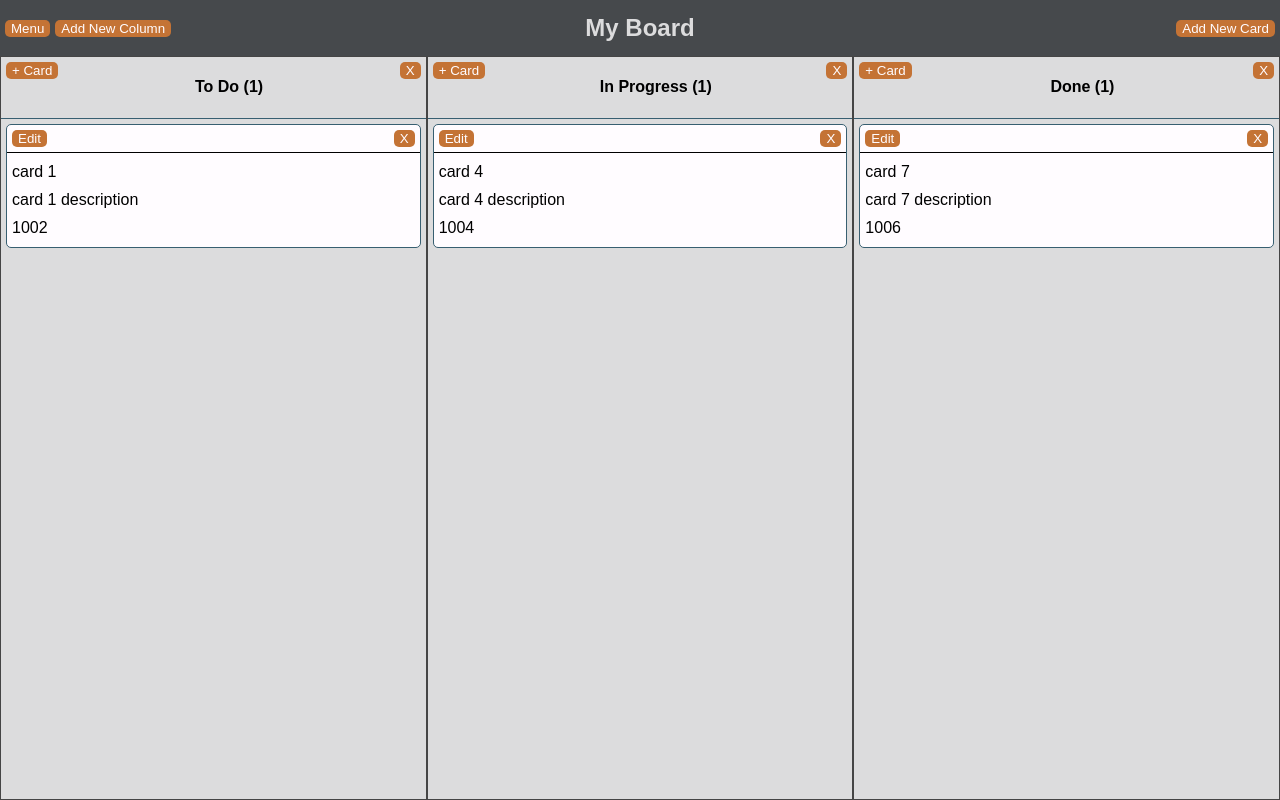
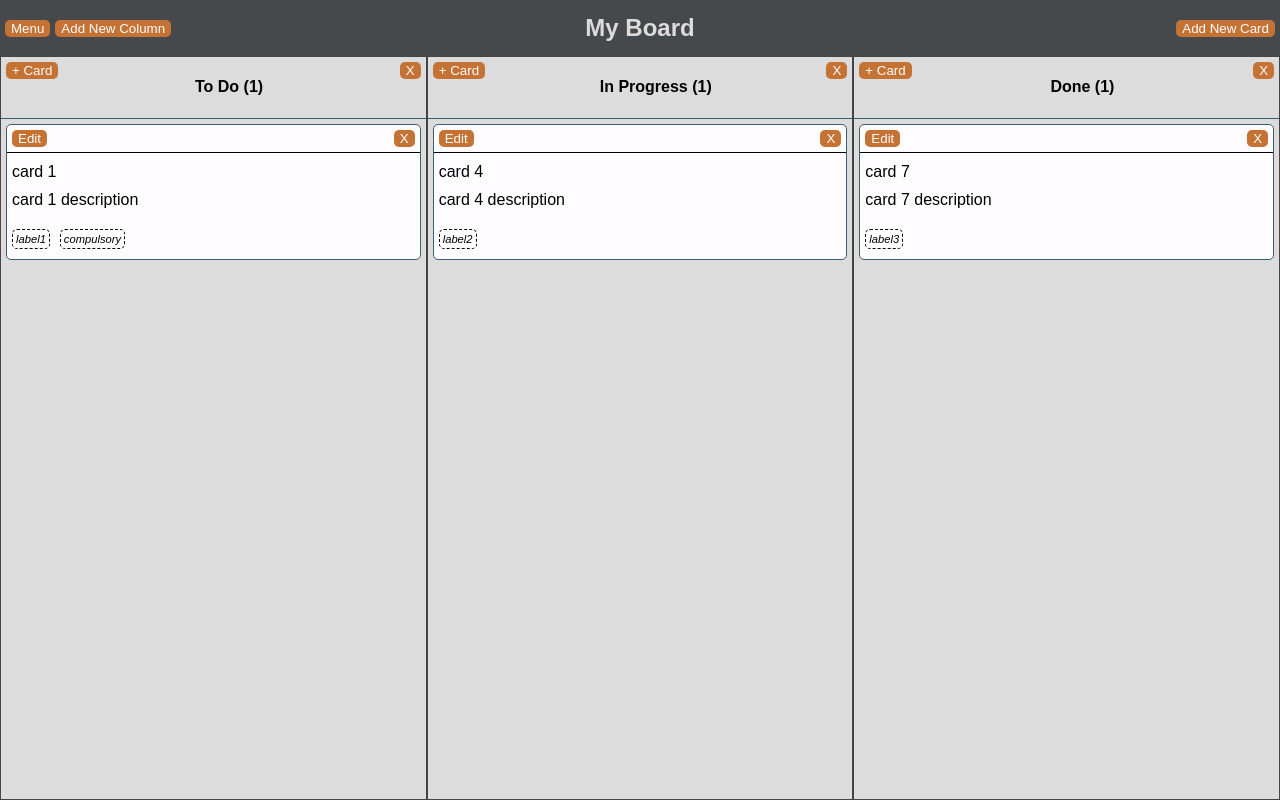
Before and after one commit to acsly/kanbanboard-naive-react, a React app: page / in a window 1280 px wide. Built offline with nearby package versions, Linux system fonts and the light colour scheme.

Commit message:
labels implemented

```diff
--- a/src/components/Cards/Card/Card.js
+++ b/src/components/Cards/Card/Card.js
@@ -1,5 +1,7 @@
 import React from 'react';
 import classes from './Card.css';
+
+import Labels from '../../Labels/Labels';
 
 const card = (props) => (
     <div className={classes.Card}>
@@ -8,7 +10,7 @@ const card = (props) => (
         <div className={classes.cardContent}>
             <p>{props.title}</p>
             <p>{props.description}</p>
-            <p>{props.id}</p>
+            <Labels labels={props.labels} />
         </div>
     </div>
 );
--- a/src/components/Cards/Cards.js
+++ b/src/components/Cards/Cards.js
@@ -7,6 +7,7 @@ const cards = (props) => props.cards.map((card, index) => {
         id={card.id}
         title={card.title}
         description={card.description}
+        labels={card.labels}
         key={card.id}
         deleteCardClicked={props.deleteCardClicked}
         editCardClicked={props.editCardClicked}/>
--- /dev/null
+++ b/src/components/Labels/Label/Label.css
@@ -0,0 +1,13 @@
+.Label {
+    display: inline-block;
+    width: fit-content;
+    height: auto;
+    text-align: center;
+    padding: 3px;
+    background-color: rgba(107, 24, 184, 0.5);
+    border-style: dashed;
+    border-radius: 5px;
+    border-width: 1px;
+    font-size: 0.7em;
+    font-style: italic;
+}
--- /dev/null
+++ b/src/components/Labels/Label/Label.js
@@ -0,0 +1,8 @@
+import React from 'react';
+import classes from './Label.css';
+
+const label = (props) => (
+    <p className={classes.Label} style={{ backgroundColor: props.color }}>{props.name}</p>
+);
+
+export default label;
--- /dev/null
+++ b/src/components/Labels/Labels.js
@@ -0,0 +1,14 @@
+import React from 'react';
+
+import Label from './Label/Label';
+
+const labels = (props) => props.labels.map((label, index) => {
+    return <Label
+        id={label.id}
+        name={label.name}
+        color={label.color}
+        key={label.id}
+        deleteLabelClicked={props.deleteLabelClicked} />
+});
+
+export default labels;
--- a/src/components/generics/Cardform/Cardform.css
+++ b/src/components/generics/Cardform/Cardform.css
@@ -1,5 +1,11 @@
 .Cardform {
     padding: 20px;
+}
+
+.Cardform p {
+    word-wrap: break-word;
+    word-break: break-word;
+    margin: 10px 5px;
 }
 
 .cancelBtn {
@@ -24,6 +30,15 @@
     border: none;
 }
 
+.labelInput {
+    display: inline-block;
+    width: 10%;
+    margin-bottom: 10px;
+    margin-left: 10px;
+    border: none;
+    font-style: italic;
+}
+
 .columnSelector {
     width: max-content;
     margin-right: 10px;
--- a/src/components/generics/Cardform/Cardform.js
+++ b/src/components/generics/Cardform/Cardform.js
@@ -1,5 +1,7 @@
 import React from 'react';
 import classes from './Cardform.css';
+
+import Labels from '../../Labels/Labels';
 
 const cardform = (props) => {
     let options = props.columns;
@@ -9,18 +11,21 @@ const cardform = (props) => {
     let selectedOption,
         id,
         title,
-        description;
+        description,
+        labels,
+        labelName = "",
+        labelColor = "#FFF";
     if (props.columns.length > 0) {
         selectedOption = props.columns[0].id
     } else {
         selectedOption = 0;
     }
     if (props.cardToEdit !== undefined && props.cardToEdit !== null) {
-        console.log(props.cardToEdit);
         if (props.cardToEdit.card !== undefined && props.cardToEdit.card !== null) {
             id = props.cardToEdit.card.id;
             title = props.cardToEdit.card.title;
             description = props.cardToEdit.card.description;
+            labels = props.cardToEdit.card.labels;
             selectedOption = props.cardToEdit.columnIndex;
         } else {
             id = null;
@@ -36,8 +41,14 @@ const cardform = (props) => {
             description = event.target.value;
         } else if (event.target.id === "column-selector") {
             selectedOption = event.target.options[event.target.options.selectedIndex].getAttribute("optionid");
+        } else if (event.target.id === "labels-name") {
+            labelName = event.target.value;
+        } else if (event.target.id === "labels-color") {
+            labelColor = event.target.value;
+            console.log(labelColor);
         }
     };
+
     let form = (
         <div className={classes.Cardform}>
             <button className={classes.cancelBtn} onClick={() => props.cancelClicked("Cancel")}>X</button>
@@ -59,6 +70,21 @@ const cardform = (props) => {
                     onChange={(event) => onChangeHandler(event)}
                     defaultValue={description} >
                 </input>
+                <input
+                    id="labels-color"
+                    type="color"
+                    onChange={(event) => onChangeHandler(event)}
+                    defaultValue="#ffffff" >
+                </input>
+                <input
+                    id="labels-name"
+                    type="text"
+                    className={classes.labelInput}
+                    placeholder="label"
+                    onChange={(event) => onChangeHandler(event)} >
+                </input>
+                <button onClick={() => props.addLabelClicked(labelName, labelColor)}>+</button>
+                <Labels labels={labels} />
                 <div className={classes.center}>
                     <select id="column-selector" className={classes.columnSelector} onChange={(event) => onChangeHandler(event)} style={props.cardToEdit ? { "display": "none" } : {}}>
                         {options}
@@ -66,7 +92,7 @@ const cardform = (props) => {
                     <button onClick={() => props.saveClicked(id, title, description, selectedOption)}>Save</button>
                 </div>
             </div>
-        </div>
+        </div >
     );
 
     if (props.display) {
--- a/src/containers/App.js
+++ b/src/containers/App.js
@@ -12,7 +12,7 @@ class App extends Component {
 
   /// Application State
   state = {
-    idIterator: 1006,
+    idIterator: 1010,
     activeBoardIndex: 0,
     displayModel: false,
     displayCardform: false,
@@ -31,7 +31,18 @@ class App extends Component {
                 id: 1002,
                 title: "card 1",
                 description: "card 1 description",
-                labels: []
+                labels: [
+                  {
+                    id: 1007,
+                    name: "label1",
+                    color: "#FFF"
+                  },
+                  {
+                    id: 1010,
+                    name: "compulsory",
+                    color: "#FFF"
+                  }
+                ]
               }
             ]
           },
@@ -42,7 +53,14 @@ class App extends Component {
               {
                 id: 1004,
                 title: "card 4",
-                description: "card 4 description"
+                description: "card 4 description",
+                labels: [
+                  {
+                    id: 1008,
+                    name: "label2",
+                    color: "#FFF"
+                  }
+                ]
               }
             ]
           },
@@ -53,7 +71,14 @@ class App extends Component {
               {
                 id: 1006,
                 title: "card 7",
-                description: "card 7 description"
+                description: "card 7 description",
+                labels: [
+                  {
+                    id: 1009,
+                    name: "label3",
+                    color: "#FFF"
+                  }
+                ]
               }
             ]
           }
@@ -107,13 +132,7 @@ class App extends Component {
   newCardHandler = (index) => {
     this.setState({ cardToEdit: { card: null, columnIndex: index } });
     this.modelDisplayHandler("Card");
-    /*const newId = this.getNewId();
-    const boards = this.state.boards.slice();
-    boards[this.state.activeBoardIndex].columns[index].cards.push(this.createNewCardStructure(newId, null, null));
-    this.setState({ boards: boards, idIterator: newId });*/
-
   };
-
 
   saveCardHandler = (id, title, description, columnId) => {
     //if the card is being edited
@@ -177,6 +196,23 @@ class App extends Component {
     this.setState({ boards: boards });
   };
 
+  /// CARD RELATED HANDLER METHODS
+  /**
+   *
+   *
+   *
+   *
+   */
+
+  addNewLabelHandler = (name, color) => {
+    const newId = this.getNewId();
+    const card = Object.assign({}, this.state.cardToEdit.card);
+    const index = this.state.cardToEdit.columnIndex;
+    card.labels.push(this.createNewLabelStructure(newId, name, color));
+    this.setState({ cardToEdit: { card: card, columnIndex: index }, idIterator: newId });
+  };
+
+
   /// HELPER METHODS
   /**
    *
@@ -203,6 +239,15 @@ class App extends Component {
       labels: []
     };
     return newCard;
+  };
+
+  createNewLabelStructure = (id, name, color) => {
+    const label = {
+      id: id,
+      name: name ? name : "myLabel",
+      color: color ? color : "#FFF"
+    };
+    return label;
   };
 
   getNewId = () => (this.state.idIterator + 1);
@@ -236,7 +281,8 @@ class App extends Component {
             columns={this.state.boards[this.state.activeBoardIndex].columns}
             cancelClicked={this.modelDisplayHandler}
             saveClicked={this.saveCardHandler}
-            cardToEdit={this.state.cardToEdit} />
+            cardToEdit={this.state.cardToEdit}
+            addLabelClicked={this.addNewLabelHandler} />
           <Columnform
             display={this.state.displayColumnform}
             cancelClicked={this.modelDisplayHandler}
```
